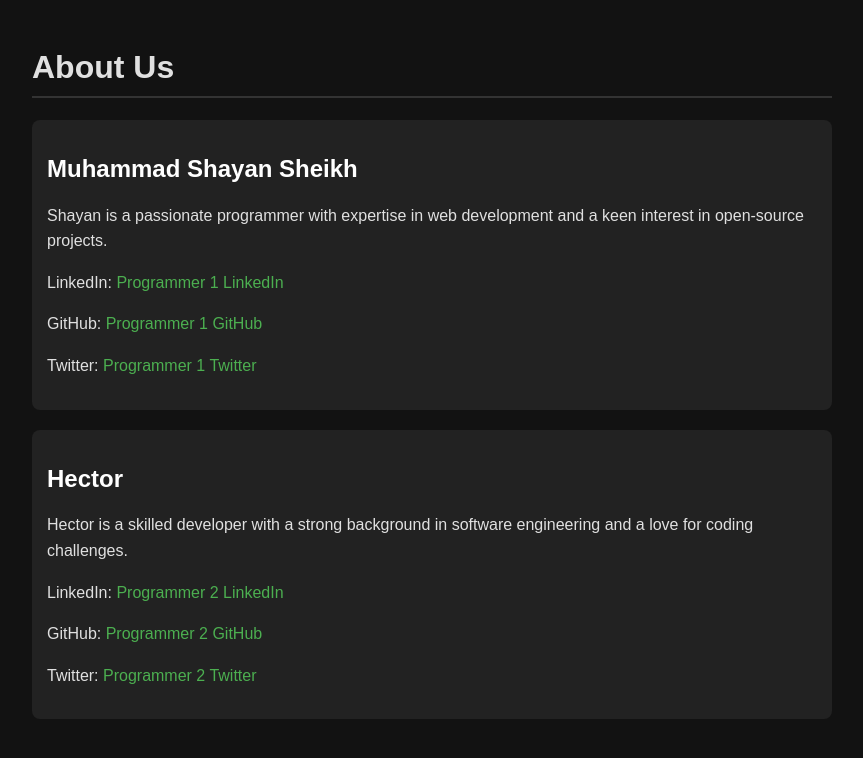
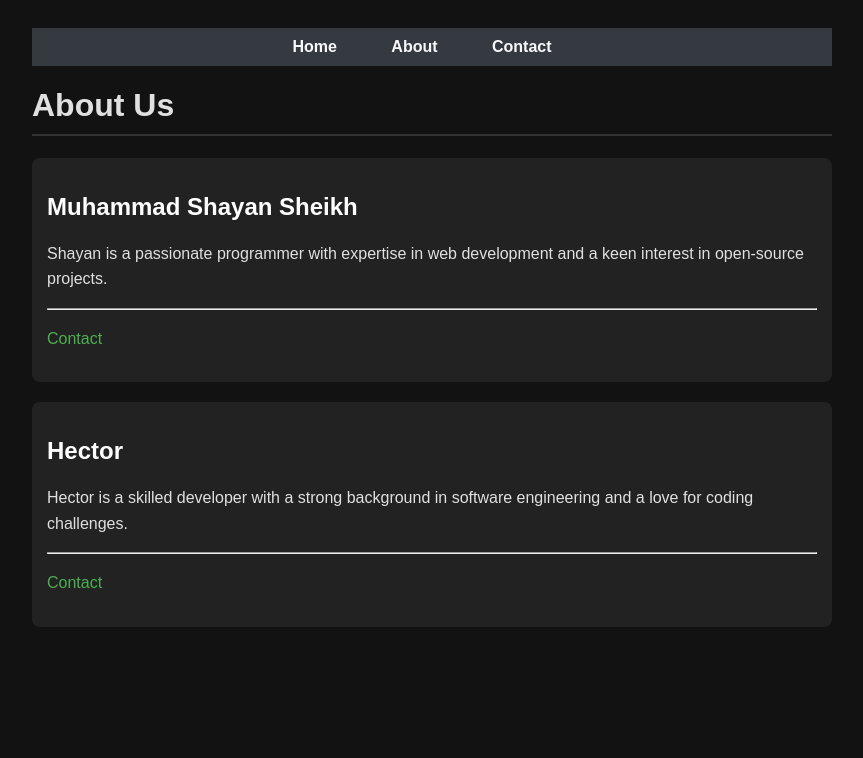
Before and after one commit to ShayanProg/Time-Zone-Master, a plain HTML site: page about/about.html in a window 1280 px wide. Shown: the whole page, without its empty margins (208-1071 px from the left). Drawn offline with Linux system fonts and the light colour scheme.

Commit message:
Step - 3
What I did:
-Made some pages(Meeting Schedule & Explore Time Zones pages).
-Finalized Meeting Schedule page.
-Fixed some bugs (Developers section in the Footer & Home page style inconsistencies etc.).

```diff
--- a/about/about.css
+++ b/about/about.css
@@ -9,6 +9,36 @@ body {
     margin: 0 auto; /* Centering the container */
     padding: 20px; /* Padding around the content */
 }
+.navbar {
+    background-color: #343a40;
+    padding: 10px 0;
+}
+
+.navbar nav ul {
+    list-style-type: none;
+    padding: 0;
+    margin: 0;
+    text-align: center;
+}
+
+.navbar nav ul li {
+    display: inline-block;
+    margin-right: 20px;
+}
+
+.navbar nav ul li a {
+    color: #f8f9fa;
+    font-weight: bold;
+    text-decoration: none;
+    padding: 10px 15px;
+    transition: background-color 0.3s ease;
+}
+
+.navbar nav ul li a:hover {
+    background-color: #495057;
+    border-radius: 5px;
+}
+
 
 h1 {
     border-bottom: 2px solid #333; /* Subtle underline for the header */
--- a/about/about.html
+++ b/about/about.html
@@ -8,21 +8,34 @@
 </head>
 <body>
     <div class="container">
+        <div class="navbar">
+            <nav>
+                <ul class="nav nav-underline">
+                    <li class="nav-item">
+                        <a class="nav-link active" aria-current="page" href="/home/index.html">Home</a>
+                    </li>
+                    <li class="nav-item">
+                        <a class="nav-link" href="#">About</a>
+                    </li>
+                    <li class="nav-item">
+                        <a class="nav-link" href="/contact/contact.html">Contact</a>
+                    </li>
+                </ul>
+            </nav>
+        </div>
         <h1>About Us</h1>
         <div class="about-info">
             <h2>Muhammad Shayan Sheikh</h2>
             <p>Shayan is a passionate programmer with expertise in web development and a keen interest in open-source projects.</p>
-            <p>LinkedIn: <a href="https://www.linkedin.com/in/programmer1" target="_blank">Programmer 1 LinkedIn</a></p>
-            <p>GitHub: <a href="https://github.com/programmer1" target="_blank">Programmer 1 GitHub</a></p>
-            <p>Twitter: <a href="https://twitter.com/programmer1" target="_blank">Programmer 1 Twitter</a></p>
-        </div>
+            <hr>
+            <p><a href="/contact/contact.html">Contact</a></p>
+            </div>
         <div class="about-info">
             <h2>Hector</h2>
             <p>Hector is a skilled developer with a strong background in software engineering and a love for coding challenges.</p>
-            <p>LinkedIn: <a href="https://www.linkedin.com/in/programmer2" target="_blank">Programmer 2 LinkedIn</a></p>
-            <p>GitHub: <a href="https://github.com/programmer2" target="_blank">Programmer 2 GitHub</a></p>
-            <p>Twitter: <a href="https://twitter.com/programmer2" target="_blank">Programmer 2 Twitter</a></p>
-        </div>
+            <hr>
+            <p><a href="/contact/contact.html">Contact</a></p>
+            </div>
     </div>
 </body>
 </html>
--- a/contact/contact.css
+++ b/contact/contact.css
@@ -9,6 +9,36 @@ body {
     margin: 0 auto; /* Centering the container */
     padding: 20px; /* Padding around the content */
 }
+.navbar {
+    background-color: #343a40;
+    padding: 10px 0;
+}
+
+.navbar nav ul {
+    list-style-type: none;
+    padding: 0;
+    margin: 0;
+    text-align: center;
+}
+
+.navbar nav ul li {
+    display: inline-block;
+    margin-right: 20px;
+}
+
+.navbar nav ul li a {
+    color: #f8f9fa;
+    font-weight: bold;
+    text-decoration: none;
+    padding: 10px 15px;
+    transition: background-color 0.3s ease;
+}
+
+.navbar nav ul li a:hover {
+    background-color: #495057;
+    border-radius: 5px;
+}
+
 
 h1 {
     border-bottom: 2px solid #333; /* Subtle underline for the header */
--- a/home/style.css
+++ b/home/style.css
@@ -1,40 +1,104 @@
 body {
-    background-color: #121212; /* Dark background for the theme */
-    color: #e0e0e0; /* Light grey text for readability */
+    font-family: Arial, sans-serif;
+    background-color: #121212;
+    color: #e0e0e0;
     font-family: Arial, sans-serif; /* Modern, readable font */
 }
 
 .container {
-    max-width: 800px; /* Limiting max width for better readability */
-    margin: 0 auto; /* Centering the container */
-    padding: 20px; /* Padding around the content */
+    width: 80%;
+    margin: 0 auto;
+    padding: 20px;
 }
 
-h1 {
-    border-bottom: 2px solid #333; /* Subtle underline for the header */
-    padding-bottom: 10px; /* Space below the text */
+.navbar {
+    align-items: center;
+    background-color: #343a40;
+    padding: 10px 0;
 }
 
-.info-section {
+.navbar nav ul {
+    list-style-type: none;
+    padding: 0;
+    margin: 0;
+    text-align: center;
+}
+
+.navbar nav ul li {
+    display: inline-block;
+    margin-right: 60px;
+}
+
+.navbar nav ul li a {
+    color: #f8f9fa;
+    font-weight: bold;
+    text-decoration: none;
+    padding: 10px 15px;
+    transition: background-color 0.3s ease;
+}
+
+.navbar nav ul li a:hover {
+    background-color: #495057;
+    border-radius: 5px;
+}
+.passage{
     margin-top: 20px; /* Space between sections */
     background-color: #222; /* Slightly lighter dark background for sections */
     padding: 15px; /* Padding inside sections */
     border-radius: 8px; /* Rounded corners for the sections */
+
+}
+.passage .info-section h2 a{
+    text-decoration: none;
+    color: #4caf4c;
 }
 
-.info-section h2 {
-    color: #fff; /* White color for sub-headers for contrast */
+.clocks {
+    margin-top: 20px;
 }
 
-.info-section p {
-    line-height: 1.6; /* More readable line spacing */
+footer {
+    background-color: #121212;
+    color: #e0e0e0;
+    padding: 20px 0;
+    text-align: center;
 }
 
-.info-section a {
-    color: #4caf50; /* Stylish green color for links */
-    text-decoration: none; /* No underline */
+footer .row {
+    display: flex;
+    flex-direction: row;
+    justify-content: center;
+    align-items: center;
+}
+footer .dev-heading{
+    text-align: center;
+    border-bottom: 2px solid #333; /* Subtle underline for the header */
+    padding-bottom: 10px; /* Space below the text */
+    margin: 0 300px 10px 300px;
 }
 
-.info-section a:hover {
-    text-decoration: underline; /* Underline on hover for better interaction */
+footer .card {
+    background-color: #333;
+    color: #f8f9fa;
+    margin: 10px;
+    padding: 20px;
+    border-radius: 20px;
+    word-wrap: break-word;
+    word-break: break-word;
 }
+footer .card:hover{
+    background-color: #343a40;
+    margin: 5px;
+    margin-top: 0;
+    margin-bottom: 0;
+    padding: 3%;
+}
+footer .card a{
+    color: #4caf4c;
+    font-weight: bold;
+    text-decoration: none;
+}
+
+footer .card-body .check-out{
+    font-weight: bold;
+}
--- /dev/null
+++ b/planmeeting/planmeeting.css
@@ -0,0 +1,88 @@
+body {
+    background-color: #121212;
+    color: #e0e0e0;
+    font-family: Arial, sans-serif;
+}
+
+.container {
+    margin: 0 auto;
+    padding: 20px;
+}
+
+
+.navbar {
+    align-items: center;
+    background-color: #343a40;
+    padding: 10px 0;
+}
+
+.navbar nav ul {
+    list-style-type: none;
+    padding: 0;
+    margin: 0;
+    text-align: center;
+}
+
+.navbar nav ul li {
+    display: inline-block;
+    margin-right: 60px;
+}
+
+.navbar nav ul li a {
+    color: #f8f9fa;
+    font-weight: bold;
+    text-decoration: none;
+    padding: 10px 15px;
+    transition: background-color 0.3s ease;
+}
+
+.navbar nav ul li a:hover {
+    background-color: #495057;
+    border-radius: 5px;
+}
+
+
+.meeting-scheduler {
+    background-color: #1f1f1f;
+    padding: 20px;
+    margin-top: 20px;
+    border-radius: 8px;
+    box-shadow: 0 4px 8px rgba(0, 0, 0, 0.2);
+}
+
+.meeting-scheduler h2 {
+    color: #4caf50;
+}
+
+.meeting-scheduler label {
+    display: block;
+    margin-bottom: 10px;
+    color: #e0e0e0;
+}
+
+.meeting-scheduler input[type="datetime-local"] {
+    width: 100%;
+    padding: 10px;
+    margin-bottom: 20px;
+    border: none;
+    border-radius: 4px;
+    background-color: #2c2c2c;
+    color: #e0e0e0;
+}
+
+.meeting-scheduler input[type="datetime-local"]::-webkit-calendar-picker-indicator {
+    filter: invert(1);
+}
+
+.meeting-scheduler button {
+    background-color: #4caf50;
+    color: #121212;
+    padding: 10px 20px;
+    border: none;
+    border-radius: 4px;
+    cursor: pointer;
+}
+
+.meeting-scheduler button:hover {
+    background-color: #388e3c;
+}
```
Also changed, not shown: contact/contact.html (+20 -2 lines), home/index.html (+20 -14 lines), home/index.js (+0 -31 lines), planmeeting/planmeeting.html (added, +39 -0 lines), planmeeting/planmeeting.js (added, +21 -0 lines), time zone/timezone.html (added, +30 -0 lines), time zone/timezone.css (added), time zone/timezone.js (added).
